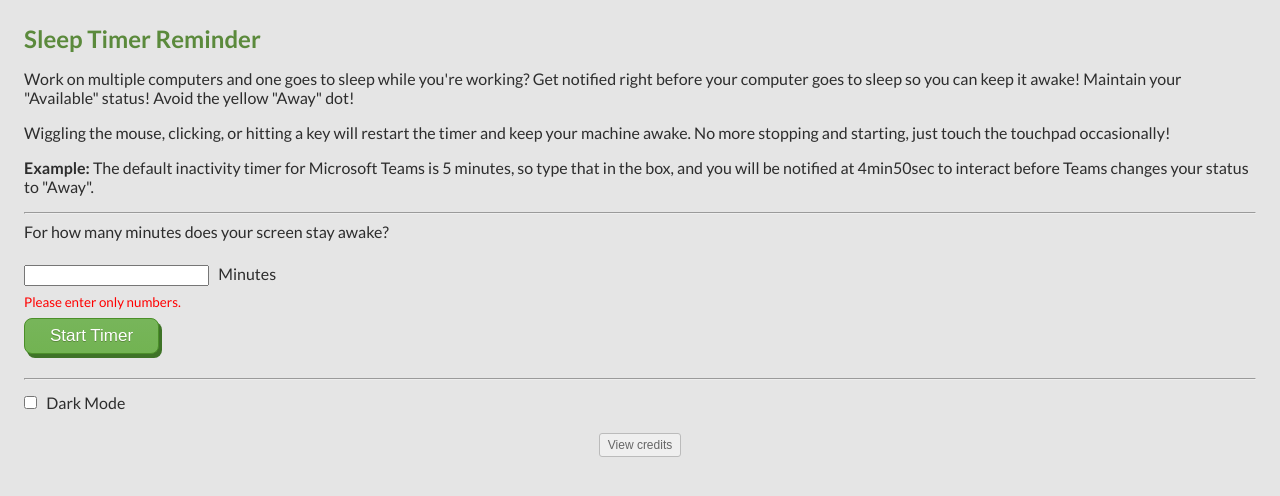
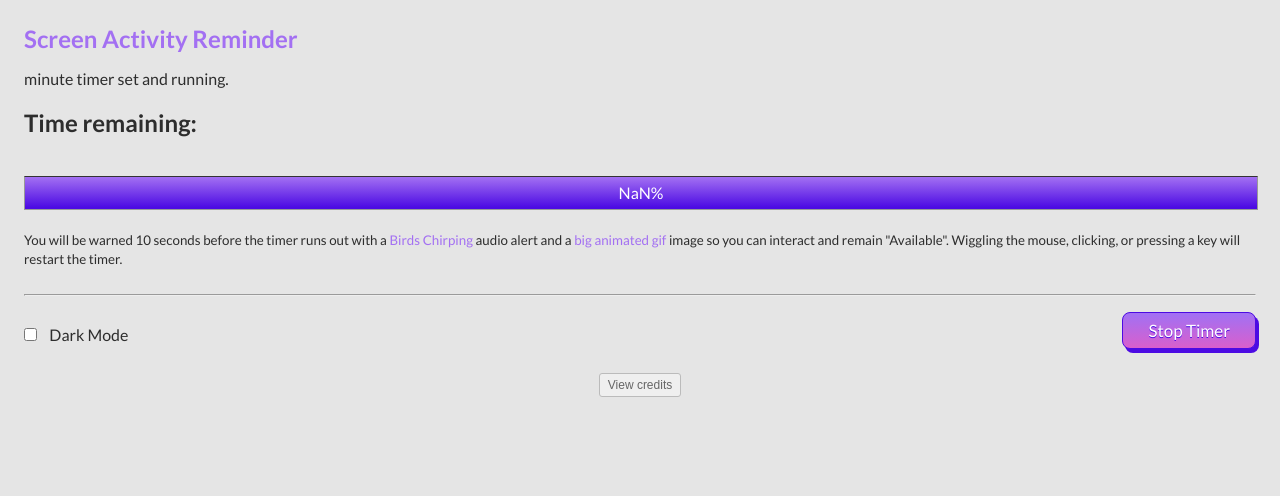
Before and after one commit to ChristianKomodo/touchtimer, an Angular app: page / in a window 1280 px wide. Both pictures are taken after a click on the button "Start Timer". Shown: the top 496 px of the page. Built offline with nearby package versions, Linux system fonts and the light colour scheme.

Commit message:
Updates - colors, gif selection, progress bar, etc

```diff
--- a/src/app/app.component.html
+++ b/src/app/app.component.html
@@ -1,30 +1,71 @@
-<h1>Sleep Timer Reminder</h1>
+<h1>Screen Activity Reminder</h1>
 <div *ngIf="showMenu; else timer" class="menu">
   <p>
-    Work on multiple computers and one goes to sleep while you're working? Get
-    notified right before your computer goes to sleep so you can keep it awake!
-    Maintain your "Available" status! Avoid the yellow "Away" dot!
+    Get notified right before your status goes
+    <span class="text-primary">inactive</span>! Take calls or get some coffee
+    and still show that you're <span class="text-primary">available</span> for
+    your coworkers.
   </p>
   <p>
-    Wiggling the mouse, clicking, or hitting a key will restart the timer and
-    keep your machine awake. No more stopping and starting, just touch the
-    touchpad occasionally!
-  </p>
-  <p>
-    <strong>Example:</strong> The default inactivity timer for Microsoft Teams
-    is 5 minutes, so type that in the box, and you will be notified at 4min50sec
-    to interact before Teams changes your status to "Away".
+    Unlike other timers, any interaction will restart it. Wiggling the mouse,
+    clicking, or pressing a key will restart the timer.
   </p>
 
   <hr />
 
-  <label for="duration"
-    >For how many minutes does your screen stay awake?</label
-  >
   <div class="duration-box">
-    <input type="text" #duration /> &nbsp; Minutes
+    <!-- Duration Selection -->
+    <label for="duration"
+      >For how many minutes does your screen stay awake?</label
+    >
+    <input type="text" #duration /> &nbsp;
+    <span class="text-primary">Minutes</span>
+
+    <!-- Audio Selection -->
+    <label for="audio"
+      >What sound would you like to hear when your timer is almost up?</label
+    >
+    <select
+      class="dropdown"
+      #audioDropdown
+      (change)="onSelectAudio(audioDropdown.value)"
+    >
+      <option *ngFor="let audio of audioSelections" [value]="audio.audioTitle">
+        {{ audio.audioTitle }}
+      </option>
+    </select>
+
+    <!-- Image Selection -->
+    <div shidden>
+      <br />
+      <legend>What image would you like to see as the visual alert?</legend>
+      <fieldset>
+        <div class="radios">
+          <div class="radio" *ngFor="let gif of gifSelections; let idx = index">
+            <input
+              type="radio"
+              id="gifChoice[idx]"
+              name="gifs"
+              [value]="gif.id"
+              [checked]="gifSelection.id == idx"
+              (change)="onSelectGif(idx)"
+            />
+            <label for="gifChoice{{ gif.id }}" class="text-secondary">{{
+              gif.gifTitle
+            }}</label>
+            <br />
+            <img
+              class="radio-img"
+              [src]="gif.gifPath"
+              [alt]="gif.gifTitle"
+              (click)="onSelectGif(idx)"
+            />
+          </div>
+        </div>
+      </fieldset>
+    </div>
+
     <br />
-    <small *ngIf="displayError" class="error">Please enter only numbers.</small>
     <button
       type="button"
       class="timer-button"
@@ -43,23 +84,27 @@
       {{ remainingTime }} seconds left! Interact again to restart!
       <br />
       <br />
-      <img
-        src="https://media4.giphy.com/media/5bdgsd3ChyajOVN0rl/giphy.gif"
-        alt="Wake Up image"
-      />
+      <img [src]="gifSelection.gifPath" [alt]="gifSelection.gifTitle" />
     </p>
 
     <div *ngIf="!timerAlmostUp">
-      <p>
-        Interact with a key press, click, or mouse movement and don't let
-        {{ duration * 1000 | date : "m" }} pass...
-      </p>
+      <p>{{ duration * 1000 | date : "m" }} minute timer set and running.</p>
       <h2>Time remaining: {{ remainingTime * 1000 | date : "m:ss" }}</h2>
       <br />
+      <div class="bar-container">
+        <div class="bar" [style.width]="remainingPercent + '%'">
+          <div class="bar-value">{{ remainingPercent + "%" }}</div>
+        </div>
+      </div>
+      <br />
       <small
-        >You will be warned 10 seconds before the timer runs out so you can
-        interact and keep it awake.</small
+        >You will be warned 10 seconds before the timer runs out with a
+        <span class="text-primary">{{ audioSelection.audioTitle }}</span> audio
+        alert and a <span class="text-primary">big animated gif</span> image so
+        you can interact and remain "Available". Wiggling the mouse, clicking,
+        or pressing a key will restart the timer.</small
       >
+      <br />
       <br />
     </div>
   </div>
@@ -67,17 +112,18 @@
 
 <div class="two-column">
   <div>
-    <input type="checkbox" id="themeToggle" [formControl]="darkTheme" />
-    &nbsp;
-    <label for="themeToggle">Dark Mode</label>
+    <label for="themeToggle"
+      ><input type="checkbox" id="themeToggle" [formControl]="darkTheme" />
+      &nbsp;&nbsp; Dark Mode</label
+    >
   </div>
   <button
     *ngIf="!showMenu"
     type="button"
-    class="start-button"
-    (click)="restartTimer()"
+    class="timer-button"
+    (click)="showMenuToggle()"
   >
-    Stop/Restart Timer
+    Stop Timer
   </button>
 </div>
 
@@ -112,4 +158,12 @@
       >this CSS Generator</a
     >.
   </p>
+  <p>
+    Vaporwave Color Swatches
+    <a
+      href="https://i.etsystatic.com/27701696/r/il/53f53d/4044572952/il_1588xN.4044572952_4z5v.jpg"
+      target="_blank"
+      >Here</a
+    >.
+  </p>
 </div>
--- a/src/app/app.component.scss
+++ b/src/app/app.component.scss
@@ -1,18 +1,40 @@
 p {
-  font-family: Lato, Helvetica, Arial, Verdana, Tahoma, sans-serif;
+  font-family: Lato, Arial, Helvetica, sans-serif;
 }
 a {
   color: dodgerblue;
 }
 
 h1 {
-  color: #5b8a3c;
+  color: var(--text-primary);
   margin: 0;
   font-size: 24px;
 }
 
+.text-primary {
+  color: var(--text-primary);
+}
+.text-secondary {
+  color: var(--text-secondary);
+}
+
+label {
+  display: block;
+  margin-top: 1rem;
+}
+
 input {
   margin: 0.5rem 0;
+}
+
+.dropdown {
+  background-color: #fff;
+  border: 1px solid #666;
+  padding: 6px;
+  margin: 0.5rem 0 1rem;
+  color: var(--text-tertiary);
+  border-radius: 5px;
+  box-shadow: 4px 4px #ccc;
 }
 
 .two-column {
@@ -21,23 +43,32 @@ input {
 }
 
 .timer-button {
-  box-shadow: 3px 4px 0px 0px #3e7327;
-  background: linear-gradient(to bottom, #77b55a 5%, #72b352 100%);
-  background-color: #77b55a;
+  box-shadow: 3px 4px 0px 0px var(--text-tertiary);
+  background: linear-gradient(
+    to bottom,
+    var(--text-primary) 5%,
+    var(--text-secondary) 100%
+  );
+  background-color: var(--text-primary);
   border-radius: 8px;
-  border: 1px solid #4b8f29;
+  border: 1px solid var(--text-tertiary);
   display: inline-block;
   cursor: pointer;
   color: #ffffff;
+  font-family: Lato, Arial, Helvetica, sans-serif;
   font-size: 17px;
   padding: 7px 25px;
   text-decoration: none;
-  text-shadow: 0px 1px 0px #5b8a3c;
+  text-shadow: 0px 1px 0px var(--text-tertiary);
   margin: 0.5rem 0;
 }
 .timer-button:hover {
-  background: linear-gradient(to top, #72b352 5%, #77b55a 100%);
-  background-color: #72b352;
+  background: linear-gradient(
+    to top,
+    var(--text-primary) 5%,
+    var(--text-secondary) 100%
+  );
+  background-color: var(--text-primary);
 }
 .timer-button:active {
   position: relative;
@@ -48,19 +79,14 @@ input {
   cursor: pointer;
   color: #666;
   border: 1px solid #bbb;
-  padding: 0.5rem 0.75rem;
+  padding: 0.5rem 1rem;
   border-radius: 3px;
-  font-size: 12px;
+  font-size: 14px;
   display: block;
 }
 
 .duration-box {
   margin: 1rem 0;
-}
-
-.error {
-  display: block;
-  color: red;
 }
 
 .wake-up {
@@ -94,3 +120,59 @@ input {
   border-color: var(--border-color);
   font-size: 12px;
 }
+
+/* Progress bar */
+.bar-container {
+  width: 100%;
+  background-color: var(--text-primary);
+  border: 1px solid #999;
+  border-top: 1px solid #333;
+}
+.bar {
+  background: linear-gradient(
+    to top,
+    var(--text-tertiary) 5%,
+    var(--text-primary) 100%
+  );
+  background-color: var(--text-secondary);
+  text-align: center;
+  color: #fff;
+  overflow: hidden;
+  height: 2rem;
+  line-height: 1rem;
+  transition-duration: 1s;
+}
+.bar-value {
+  display: inline-block;
+  padding: 0.5rem;
+}
+
+/* Image selection */
+fieldset {
+  border: 0;
+  padding: 0;
+  margin: 0;
+}
+.radios {
+  padding-top: 0.5rem;
+  margin-left: -0.5rem;
+  display: flex;
+  flex-wrap: wrap;
+}
+.radio {
+  margin: 0.5rem;
+  padding: 0 0.75rem 0.75rem;
+  text-align: center;
+  background: var(--card-bkd);
+  border-bottom: 1px solid #999;
+  border-radius: 0.25rem;
+  box-shadow: 4px 8px 10px var(--shadow-color);
+}
+.radio label {
+  margin-bottom: 0.5rem;
+  margin-left: 0.5rem;
+  display: inline-block;
+}
+.radio-img {
+  width: 150px;
+}
--- a/src/app/app.component.ts
+++ b/src/app/app.component.ts
@@ -1,15 +1,19 @@
 import { Component, OnInit } from '@angular/core';
 import { FormBuilder, FormControl } from '@angular/forms';
-import {
-  fromEvent,
-  interval,
-  merge,
-  Observable,
-  Subscription,
-  switchMap,
-} from 'rxjs';
+import { fromEvent, interval, merge, Subscription, switchMap } from 'rxjs';
 
 import { ThemeService } from './theme.service';
+
+export interface AudioModel {
+  audioTitle: string;
+  audioPath: string;
+}
+
+export interface GifModel {
+  id: number;
+  gifTitle: string;
+  gifPath: string;
+}
 
 @Component({
   selector: 'app-root',
@@ -17,40 +21,121 @@ import { ThemeService } from './theme.service';
   styleUrls: ['./app.component.scss'],
 })
 export class AppComponent implements OnInit {
+  subscription!: Subscription;
   showMenu = true;
   timerAlmostUp!: boolean;
   duration!: number;
   remainingTime = 0;
+  remainingPercent = 100;
   audioPlaying: boolean = false;
   darkTheme: FormControl;
   showCredits = false;
-  displayError: boolean = false;
-  allEvents: Observable<number> | undefined;
-  myTimer: Subscription | undefined;
+  audioSelections: AudioModel[] = [];
+  audioSelection!: AudioModel;
+  gifSelections!: GifModel[];
+  gifSelection!: GifModel;
 
   constructor(
     private themeService: ThemeService,
     private formBuilder: FormBuilder
   ) {
+    // Set up the theme and CSS Variables
     this.darkTheme = this.formBuilder.control(false);
     this.darkTheme.valueChanges.subscribe((val: boolean) => {
-      if (val) {
-        this.themeService.toggleDark();
-      } else {
-        this.themeService.toggleLight();
-      }
+      val ? this.themeService.toggleDark() : this.themeService.toggleLight();
     });
   }
 
-  ngOnInit(): void {}
+  ngOnInit(): void {
+    this.prepareAudio();
+    this.prepareGif();
+  }
+
+  prepareAudio(): void {
+    // Name and audio source for any sounds you want to play for the alert
+    this.audioSelections = [
+      {
+        audioTitle: 'Birds Chirping',
+        audioPath: 'https://freewavesamples.com/files/Chirping-Birds-2.wav',
+      },
+      {
+        audioTitle: 'Drum Beat',
+        audioPath: 'https://freewavesamples.com/files/Casio-MT-45-16-Beat.wav',
+      },
+      {
+        audioTitle: 'Cheesy Bass Rhythm',
+        audioPath:
+          'https://freewavesamples.com/files/Ensoniq-ZR-76-01-Dope-77.wav',
+      },
+      {
+        audioTitle: 'No Audio (Silent)',
+        audioPath: '',
+      },
+    ];
+    // Use the first option as the default
+    this.audioSelection = this.audioSelections[0];
+  }
+
+  prepareGif(): void {
+    // Animated gif to display for the alert
+    this.gifSelections = [
+      {
+        id: 0,
+        gifTitle: 'Bunny Gong',
+        gifPath:
+          'https://gifdb.com/images/high/bunny-wake-up-gong-ywvit3j8auv8abgu.webp',
+      },
+      {
+        id: 1,
+        gifTitle: 'Vaporwave Mountain',
+        gifPath:
+          'https://gifdb.com/images/file/vaporwave-mountain-peak-moon-1yg3i0ccfu1bkli1.gif',
+      },
+      {
+        id: 2,
+        gifTitle: 'Vaporwave Dancer',
+        gifPath:
+          'https://gifdb.com/images/high/vaporwave-model-dancing-zzootpk2etvlmknu.webp',
+      },
+      {
+        id: 3,
+        gifTitle: 'Vaporwave 80s',
+        gifPath:
+          'https://gifdb.com/images/high/vaporwave-80s-city-mxa15mtookmrjlyk.webp',
+      },
+      {
+        id: 4,
+        gifTitle: 'Vaporwave Checker',
+        gifPath:
+          'https://gifdb.com/images/file/vaporwave-checkered-pyramid-yi9jnegowvbjsshz.gif',
+      },
+    ];
+    // Use the first option as the default
+    this.gifSelection = this.gifSelections[0];
+  }
+
+  onSelectAudio(value: string): void {
+    const audioSelection = this.audioSelections.find(
+      (a: { audioTitle: string }) => a.audioTitle == value
+    );
+    if (audioSelection) {
+      this.audioSelection = audioSelection;
+    }
+  }
+
+  playAudio(): void {
+    if (this.audioPlaying) {
+      return;
+    }
+    const audio = new Audio(this.audioSelection.audioPath);
+    audio.play();
+  }
+
+  onSelectGif(gifIdx: number): void {
+    this.gifSelection = this.gifSelections[gifIdx];
+  }
 
   startTimer(duration: string) {
-    const regex = /^\d+$/;
-    if (!regex.test(duration)) {
-      this.displayError = true;
-      return;
-    }
-    this.displayError = false;
     this.showMenu = false;
     this.duration = parseInt(duration) * 60;
     const click$ = fromEvent<MouseEvent>(document, 'click');
@@ -58,17 +143,20 @@ export class AppComponent implements OnInit {
     const keyPress$ = fromEvent<KeyboardEvent>(document, 'keyup');
     const allEvents = merge(click$, keyPress$, mouseMove$);
 
-    this.allEvents = allEvents.pipe(
+    const result = allEvents.pipe(
       switchMap(() => {
+        this.remainingPercent = 100;
         this.remainingTime = this.duration;
         this.timerAlmostUp = false;
         // tick every 1s
         return interval(1000);
       })
     );
-    this.myTimer = this.allEvents.subscribe((x) => {
-      console.log(`X is ${x}`);
-      if (x >= this.duration - 10) {
+
+    this.subscription && this.subscription.unsubscribe();
+
+    this.subscription = result.subscribe((x) => {
+      if (x >= this.duration - 55) {
         this.playAudio();
         this.audioPlaying = true;
         this.timerAlmostUp = true;
@@ -77,29 +165,26 @@ export class AppComponent implements OnInit {
       }
       if (this.remainingTime >= 0) {
         this.remainingTime -= 1;
+      } else {
+        this.remainingPercent = 100;
       }
-      console.log('remaining time is', this.remainingTime);
+      this.remainingPercent = Math.round(
+        (this.remainingTime / this.duration) * 100
+      );
+      console.log('remainingTime / duration * 100 is', this.remainingPercent);
     });
-  }
-
-  playAudio() {
-    if (this.audioPlaying) {
-      return;
-    }
-    const audio = new Audio(
-      'https://freewavesamples.com/files/Ensoniq-ZR-76-01-Dope-77.wav'
-    );
-    audio.play();
   }
 
   timerToggle(): void {
     this.timerAlmostUp = !this.timerAlmostUp;
   }
-  restartTimer(): void {
+  showMenuToggle(): void {
+    this.subscription.unsubscribe();
     this.showMenu = !this.showMenu;
-    this.myTimer?.unsubscribe();
   }
   showCreditsToggle(): void {
     this.showCredits = !this.showCredits;
   }
 }
+
+// https://forums.eveonline.com/t/hacs-for-level-4-missions/346610/7
--- a/src/styles.scss
+++ b/src/styles.scss
@@ -1,16 +1,20 @@
 @import url("https://fonts.googleapis.com/css2?family=Lato:wght@400;700&display=swap");
 
 :root {
-  --primary-color: #fff;
+  --text-primary: #a370f2;
+  --text-secondary: #d95fcc;
+  --text-tertiary: #4c0be3;
+  --card-bkd: #eee;
   --background-color: #e5e5e5;
   --text-color: #2d2d2d;
   --credits-background: #ddd;
-  --border-color: "#ccc";
+  --border-color: #bbb;
+  --shadow-color: #ccc;
 }
 
 body {
   background-color: var(--background-color);
   color: var(--text-color);
-  font-family: "Lato", sans-serif;
+  font-family: Lato, Helvetica, sans-serif;
   padding: 1rem;
 }
```
Also changed, not shown: src/app/theme.service.ts (+20 -11 lines).
